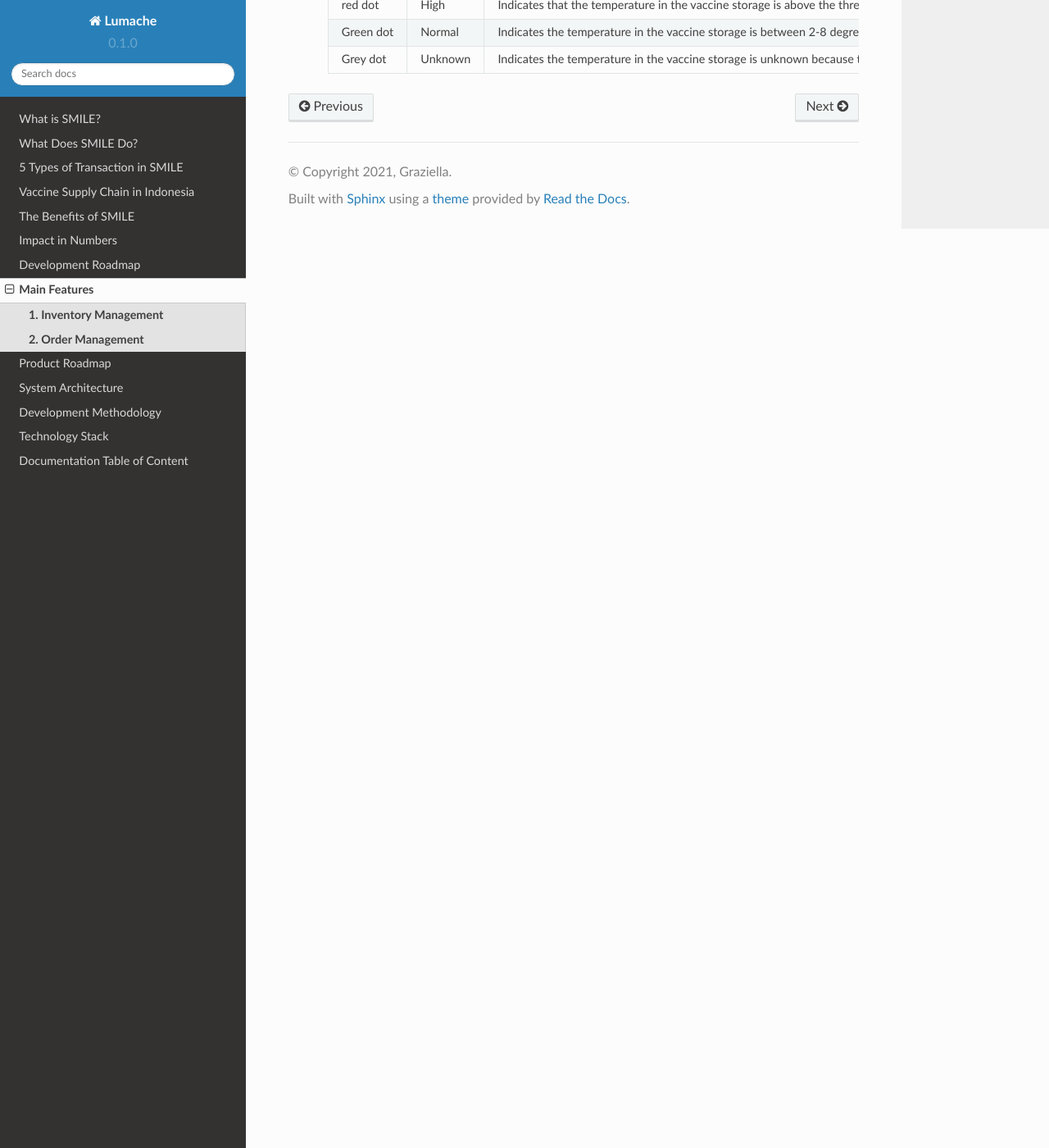
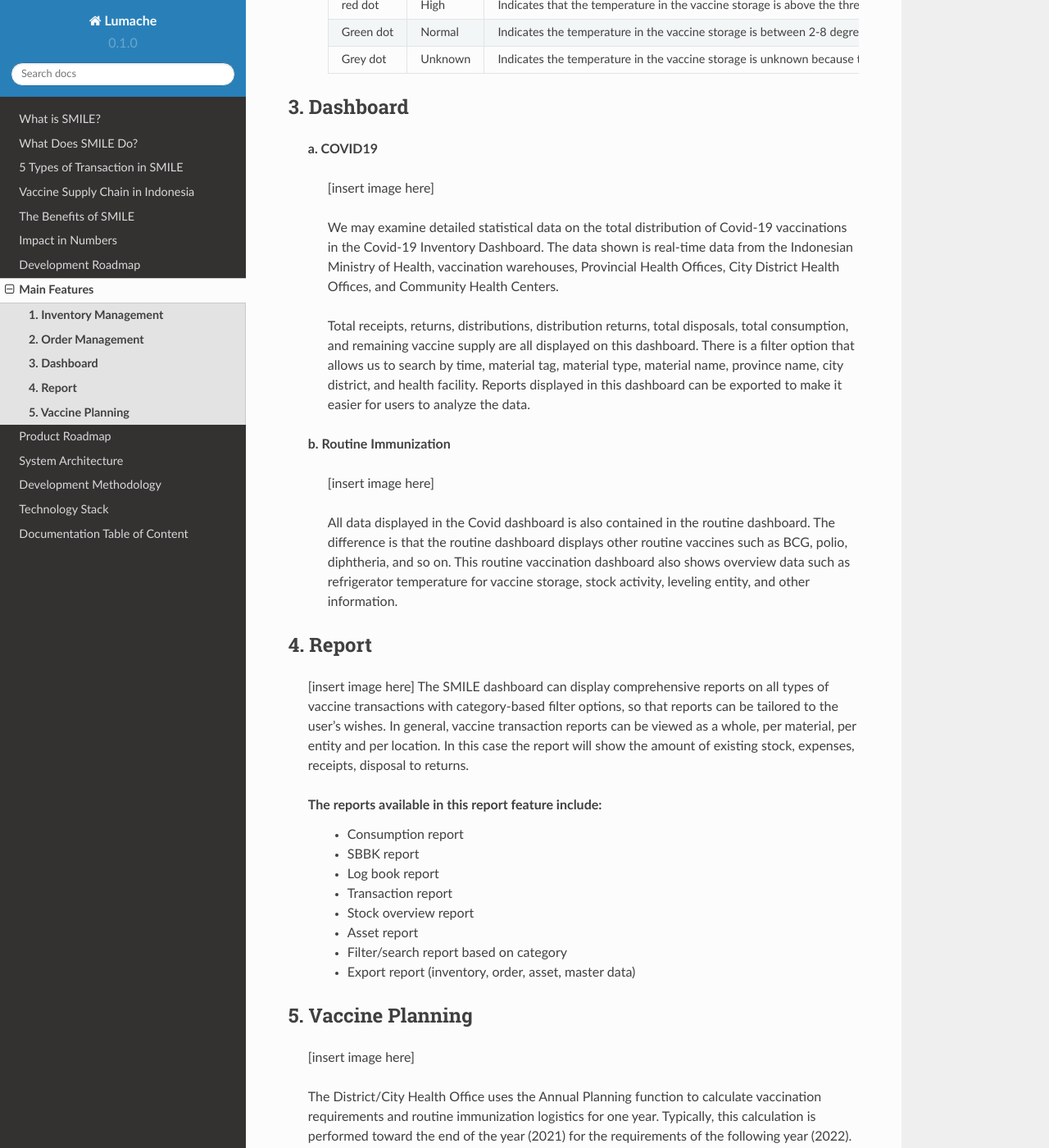
Before and after one commit to bigza/smile-documentation, a Sphinx documentation site: the page built from docs/source/features.rst, in a window 1280 px wide and 1400 px high, scrolled down 2385 px. Shown: the whole window at 82% size. Built offline with Sphinx 7.4.7 and the Read the Docs theme 2.0.0, drawn with Linux system fonts in a browser that asks for light colours; some of the changed text lies outside the part shown.

Commit message:
upd main feature

```diff
--- a/docs/source/features.rst
+++ b/docs/source/features.rst
@@ -40,7 +40,7 @@ Main Features
 
 **2.	Order Management**
 -----
-   **a.  Covid**
+   **a.  COVID19**
    [insert image here]
 
    **b.  Routine Immunization**
@@ -76,3 +76,51 @@ Main Features
          * - Grey dot
            - Unknown
            - Indicates the temperature in the vaccine storage is unknown because the installed device does not transmit information
+
+**3. Dashboard**
+-----
+   **a. COVID19**
+
+      [insert image here]
+
+      We may examine detailed statistical data on the total distribution of Covid-19 vaccinations in the Covid-19 Inventory Dashboard. The data shown is real-time data from the Indonesian Ministry of Health, vaccination warehouses, Provincial Health Offices, City District Health Offices, and Community Health Centers.
+
+      Total receipts, returns, distributions, distribution returns, total disposals, total consumption, and remaining vaccine supply are all displayed on this dashboard. There is a filter option that allows us to search by time, material tag, material type, material name, province name, city district, and health facility. Reports displayed in this dashboard can be exported to make it easier for users to analyze the data.
+
+   **b. Routine Immunization**
+
+      [insert image here]
+
+      All data displayed in the Covid dashboard is also contained in the routine dashboard. The difference is that the routine dashboard displays other routine vaccines such as BCG, polio, diphtheria, and so on. This routine vaccination dashboard also shows overview data such as refrigerator temperature for vaccine storage, stock activity, leveling entity, and other information.
+
+**4. Report**
+-----
+   [insert image here]
+   The SMILE dashboard can display comprehensive reports on all types of vaccine transactions with category-based filter options, so that reports can be tailored to the user's wishes. In general, vaccine transaction reports can be viewed as a whole, per material, per entity and per location. In this case the report will show the amount of existing stock, expenses, receipts, disposal to returns.
+
+   The reports available in this report feature include:
+    -	Consumption report
+    -	SBBK report
+    -	Log book report
+    -	Transaction report
+    -	Stock overview report
+    -	Asset report
+    -	Filter/search report based on category
+    -	Export report (inventory, order, asset, master data)
+
+**5. Vaccine Planning**
+-----
+   [insert image here]
+
+   The District/City Health Office uses the Annual Planning function to calculate vaccination requirements and routine immunization logistics for one year. Typically, this calculation is performed toward the end of the year (2021) for the requirements of the following year (2022).
+
+   Calculation of vaccine needs & logistics is measured from the number of vaccination targets consisting of live births, surviving infants, infants under two years of age, 1, 2, 5, and 6-grade students, and women of childbearing age (including pregnant women) multiplied by the number administration of each vaccine, then divided by the index of the use of each vaccine.
+
+   ``Number of Needs = (Number of Targets * Number of Vaccination Administration) / (Index of Vaccine Use)``
+
+   The Annual Planning for the next vaccine distribution including:
+    -	Configuration management
+    -	Conversion table
+    -	Create forecast bottom up
+    -	List, detail publish, adjust, delete forecast
+    -	Realization management
```
